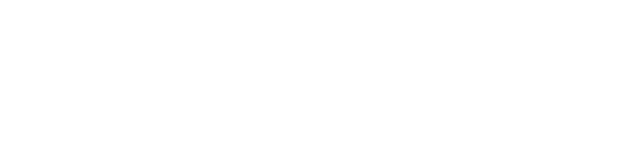
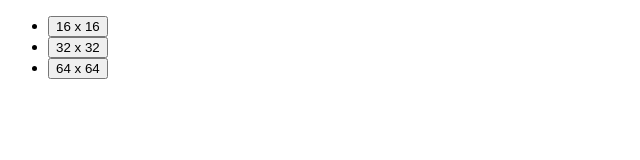
Before and after one commit to ninjasaysherro/Project-EAS, a plain HTML site: page index.html in a window 1280 px wide. Shown: the whole page, without its empty margins (0-640 px from the left). Drawn offline with Linux system fonts and the light colour scheme.

Commit message:
Add html and basic buttons

```diff
--- a/index.html
+++ b/index.html
@@ -9,6 +9,15 @@
     <script src="script.js" defer></script>
 </head>
 <body>
-
+    <div class = 'content'>
+        <div class = 'buttons'>
+            <ul>
+                <li><button>16 x 16</button></li>
+                <li><button>32 x 32</button></li>
+                <li><button>64 x 64</button></li>
+            </ul>
+        </div>
+        <div class = 'canvas'></div>
+    </div>
 </body>
 </html>
```
